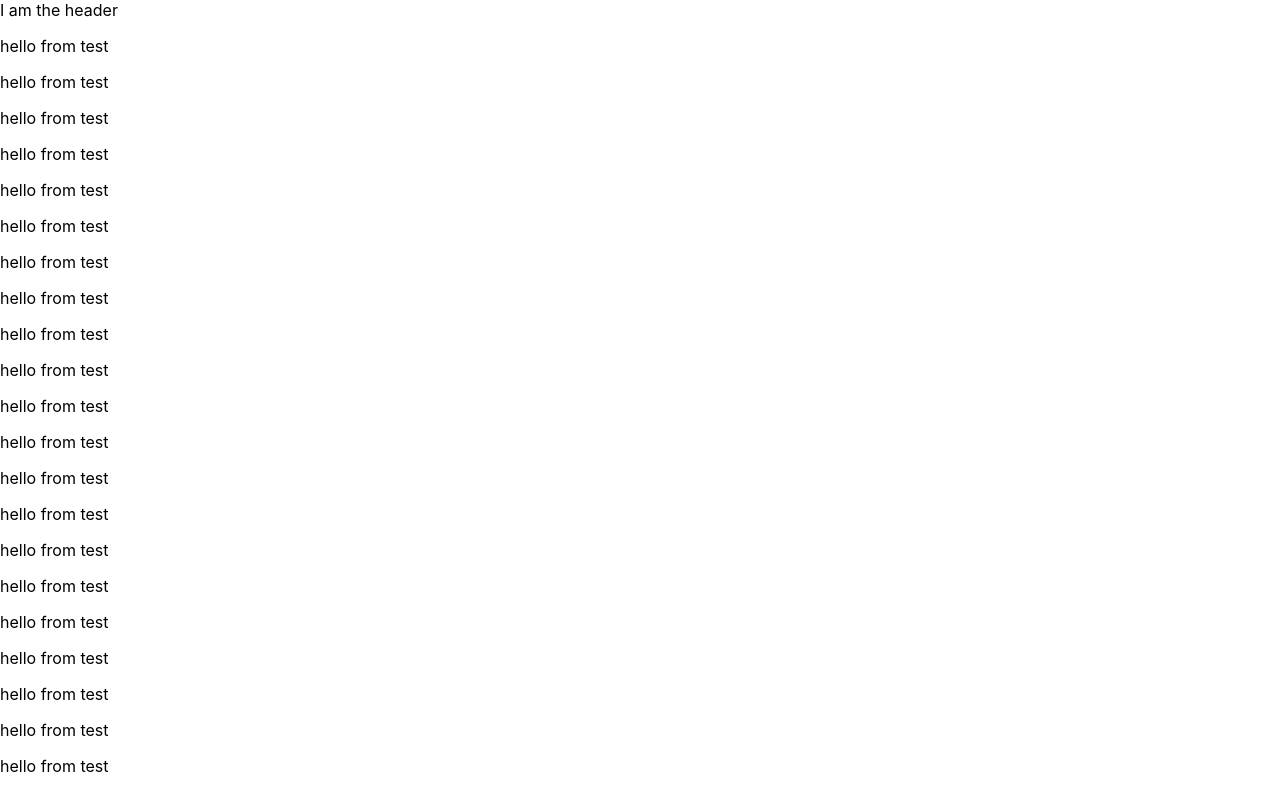
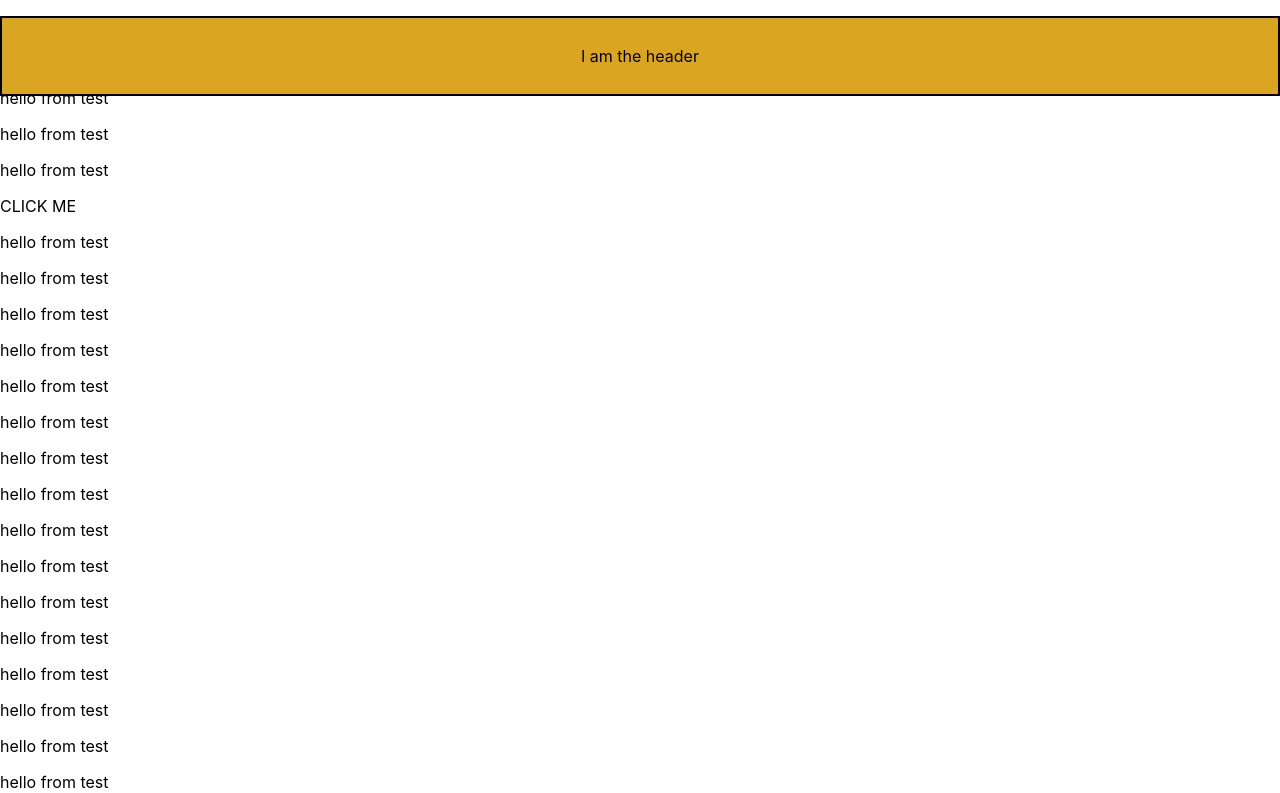
Before and after one commit to bryanakitchen/nextjs-sandbox, a Next.js app in the folder sandbox/: page /test in a window 1280 px wide. Shown: the top 793 px of the page. Built offline with nearby package versions, Linux system fonts and the light colour scheme.

Commit message:
trying out linking on same page and another way to import styles

```diff
--- a/sandbox/components/Header.js
+++ b/sandbox/components/Header.js
@@ -1,4 +1,7 @@
+// import styles from '../styles/Home.module.css'
+
 export default function Header() {
+    //className={styles.Header}
     return (
         <div>
             I am the header
--- a/sandbox/pages/test/index.js
+++ b/sandbox/pages/test/index.js
@@ -1,16 +1,41 @@
+import { useState } from "react";
 import Header from "../../components/Header";
+import styles, { HeaderOne } from '../../styles/Home.module.css'
 
 export default function Test() {
 
-    const toggleNav = () => {
-        console.log(scrollY);
-    }
+    // const [navbar, setNavbar] = useState(false);
 
-    window.addEventListener('scroll', toggleNav);
+    // const toggleNav = () => {
+    //     if (window.scrollY >= 80) {
+    //         // console.log(scrollY);
+    //         setNavbar(true)
+    //     } else {
+    //         setNavbar(false)
+    //     }
+    // }
+
+    // window.addEventListener('scroll', toggleNav);
 
     return (
         <>
-            <Header />
+            {/* { navbar
+                ? <div className={styles.Header}>                        <Header />
+                </div>
+                : <div className={styles.Test}>                        <Header />
+                </div>
+            } */}
+
+            <div className={HeaderOne}>
+                <Header />
+            </div>
+
+            <p>hello from test</p>
+            <p>hello from test</p>
+            <p>hello from test</p>
+            <p>hello from test</p>
+            <p>hello from test</p>
+            <p><a href='#test_link' >CLICK ME</a></p>
             <p>hello from test</p>
             <p>hello from test</p>
             <p>hello from test</p>
@@ -34,13 +59,7 @@ export default function Test() {
             <p>hello from test</p>
             <p>hello from test</p>
             <p>hello from test</p>
-            <p>hello from test</p>
-            <p>hello from test</p>
-            <p>hello from test</p>
-            <p>hello from test</p>
-            <p>hello from test</p>
-            <p>hello from test</p>
-            <p>hello from test</p>
+            <p><a id="test_link">testing here.......</a></p>
             <p>hello from test</p>
             <p>hello from test</p>
             <p>hello from test</p>
--- a/sandbox/styles/Home.module.css
+++ b/sandbox/styles/Home.module.css
@@ -119,3 +119,19 @@
     flex-direction: column;
   }
 }
+
+.HeaderOne {
+  background-color: goldenrod;
+  height: 80px;
+  margin: 0;
+  width: 100%;
+  display: flex;
+  justify-content: center;
+  align-items: center;
+  border: solid black 2px;
+  position:fixed;
+}
+
+.Test {
+  background-color: red;
+}
```
